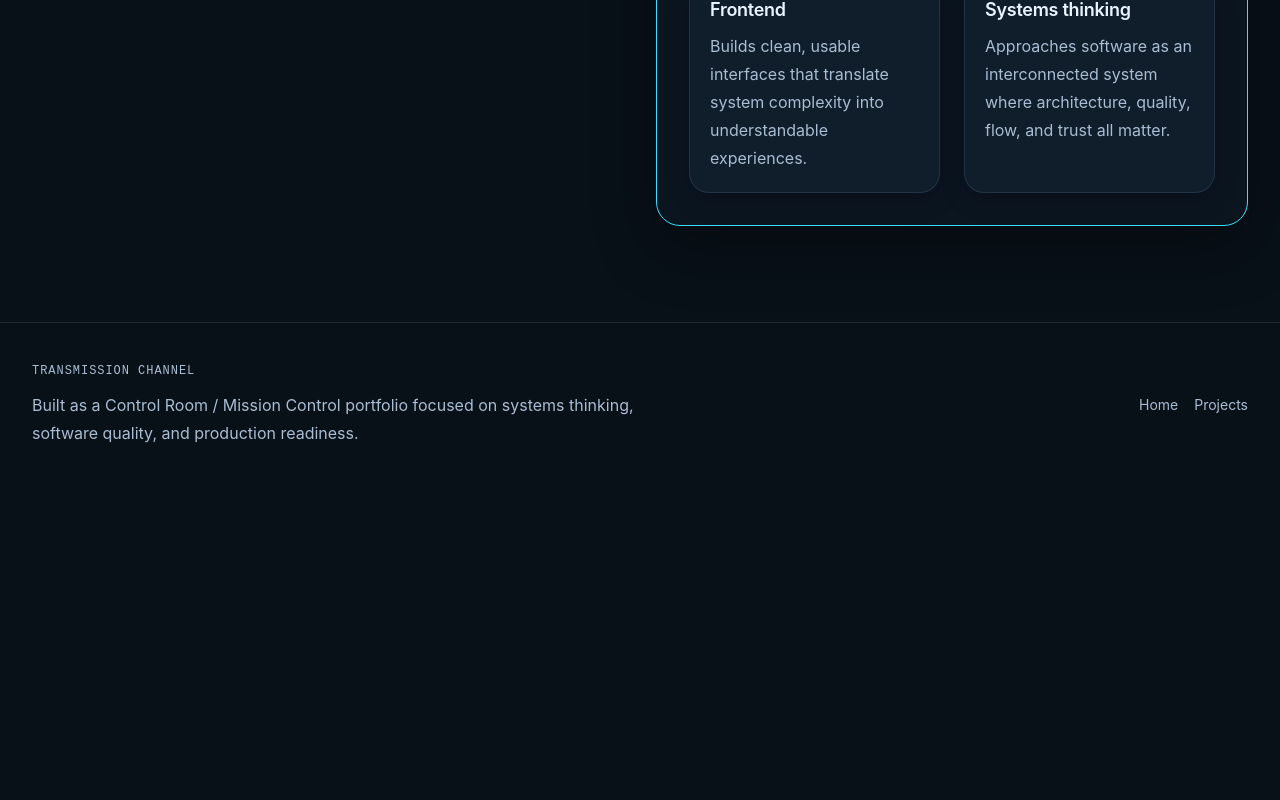
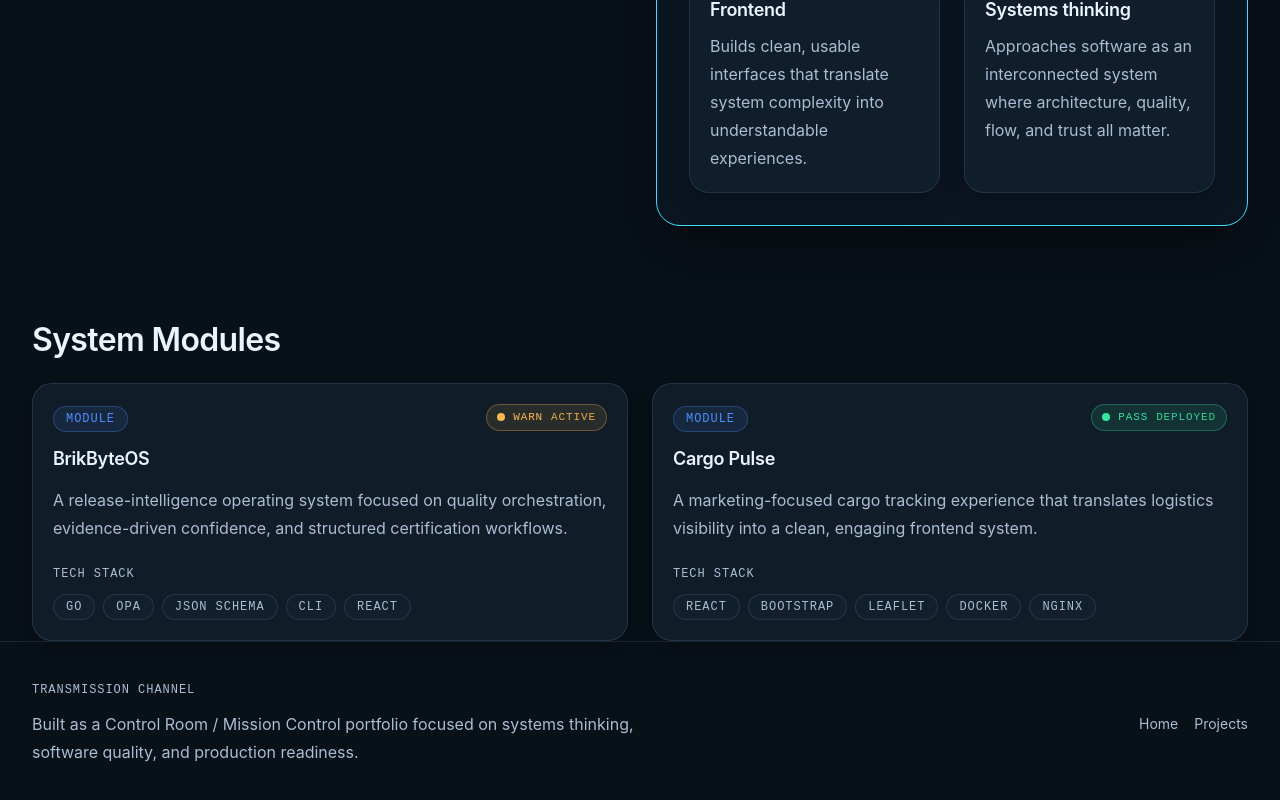
Before and after one commit to thapelomagqazana/thapelo-portfolio, a React (Vite) app: page / in a window 1280 px wide. Shown: the part 2048-2848 px from the top of the page. Before the commit the page ends 2535 px from the top, so only its background shows below. Built offline with nearby package versions, Linux system fonts and the light colour scheme.

Commit message:
feat: implement canonical module card component
Signed-off-by: Thapelo Magqazana <tapsmcgzee8@gmail.com>

```diff
--- a/src/app/App.tsx
+++ b/src/app/App.tsx
@@ -4,33 +4,27 @@ import { HeroSystem } from "../features/hero";
 import { TerminalSimulator } from "../features/terminal";
 import { SystemDashboard } from "../features/dashboard";
 import { AboutSection } from "../features/about";
+import { ModuleCard, DEFAULT_PROJECT_MODULES } from "../features/projects";
 import { MotionProvider } from "./MotionProvider";
 import { ThemeProvider } from "./ThemeProvider";
 import { MainLayout } from "../components/layout-shell";
+import { Section, Container, Grid } from "../components/layout";
+import { Text } from "../components/ui";
 
 /**
  * Root application validation entry component.
  *
- * Responsibilities:
- * - Compose application-wide providers
- * - Use MainLayout as the canonical shell
- * - Render the final “Control Room Hero” experience
- *
  * Validation scope:
- * - Navbar (via MainLayout)
- * - HeroSystem (with preview slot)
+ * - HeroSystem (with preview)
  * - AboutSection
- * - Footer (via MainLayout)
- *
- * Notes:
- * - Terminal + Dashboard are now part of the Hero preview
- * - This represents the final Phase 3 composition
+ * - ModuleCard system
  */
 export default function App(): JSX.Element {
   return (
     <ThemeProvider>
       <MotionProvider>
         <MainLayout>
+          {/* HERO */}
           <HeroSystem
             preview={
               <div className="space-y-4">
@@ -40,7 +34,28 @@ export default function App(): JSX.Element {
             }
           />
 
+          {/* ABOUT */}
           <AboutSection />
+
+          {/* PROJECT MODULES */}
+          <Section space="default" aria-labelledby="projects-title">
+            <Container width="wide">
+              <Text
+                as="h2"
+                variant="h2"
+                id="projects-title"
+                className="mb-6"
+              >
+                System Modules
+              </Text>
+
+              <Grid columns={2} gap="lg">
+                {DEFAULT_PROJECT_MODULES.map((module) => (
+                  <ModuleCard key={module.id} module={module} />
+                ))}
+              </Grid>
+            </Container>
+          </Section>
         </MainLayout>
       </MotionProvider>
     </ThemeProvider>
--- /dev/null
+++ b/src/features/projects/ModuleCard.tsx
@@ -0,0 +1,136 @@
+import type { HTMLAttributes, JSX } from "react";
+
+import { StatusChip, SystemBadge } from "../../components/system";
+import { Badge, Card, Text } from "../../components/ui";
+import { classNames } from "../../lib/classNames";
+import type { ProjectModule, ProjectStatus } from "./projectTypes";
+
+/**
+ * Props for the canonical ModuleCard component.
+ *
+ * Responsibilities:
+ * - Render one project as a bounded system-module summary
+ * - Present name, status, description, and tech stack in a scannable hierarchy
+ * - Optionally support semantic navigation when a module href is provided
+ *
+ * Notes:
+ * - This component remains intentionally bounded
+ * - It does not absorb project-detail logic or analytics concerns
+ */
+export interface ModuleCardProps
+  extends Omit<HTMLAttributes<HTMLElement>, "children"> {
+  /**
+   * Structured module data.
+   */
+  readonly module: ProjectModule;
+}
+
+/**
+ * Maps a project/module status into the canonical PASS/WARN/FAIL-style
+ * status chip vocabulary available in the shared status system.
+ *
+ * Rationale:
+ * - ACTIVE is treated as a live/in-progress state needing attention/focus
+ * - DEPLOYED is treated as a stable success-like state
+ */
+function mapProjectStatusToChipStatus(
+  status: ProjectStatus,
+): "PASS" | "WARN" {
+  return status === "DEPLOYED" ? "PASS" : "WARN";
+}
+
+/**
+ * Renders the inner module-card content once so it can be reused by both
+ * presentational and navigation-enabled modes.
+ */
+function ModuleCardBody({ module }: { readonly module: ProjectModule }): JSX.Element {
+  return (
+    <>
+      <div className="flex flex-wrap items-start justify-between gap-3">
+        <div className="min-w-0 flex-1">
+          <SystemBadge variant="info">module</SystemBadge>
+
+          <Text
+            as="h3"
+            variant="h3"
+            className="mt-4 break-words text-[1.125rem]"
+          >
+            {module.name}
+          </Text>
+        </div>
+
+        <StatusChip
+          status={mapProjectStatusToChipStatus(module.status)}
+          value={module.status}
+          size="sm"
+        />
+      </div>
+
+      <Text variant="body-muted" className="mt-4">
+        {module.description}
+      </Text>
+
+      <div className="mt-6">
+        <Text variant="label">tech stack</Text>
+
+        <div className="mt-3 flex flex-wrap gap-2">
+          {module.techStack.map((tech) => (
+            <Badge key={tech} variant="neutral">
+              {tech}
+            </Badge>
+          ))}
+        </div>
+      </div>
+    </>
+  );
+}
+
+/**
+ * Canonical ModuleCard component.
+ *
+ * Design goals:
+ * - Frame projects as system modules, not generic portfolio tiles
+ * - Keep the visual hierarchy scannable and consistent
+ * - Support both presentational-only and navigation-enabled usage
+ *
+ * Accessibility notes:
+ * - If `href` exists, the card renders as a semantic link wrapper
+ * - If `href` is absent, the card remains presentational
+ * - Status is always conveyed with text, not color alone
+ */
+export function ModuleCard({
+  module,
+  className,
+  ...props
+}: ModuleCardProps): JSX.Element {
+  const cardClasses = classNames(
+    "h-full border-border-subtle bg-bg-800/85 transition duration-200 ease-out",
+    "hover:border-border-active/60 hover:shadow-[var(--shadow-panel-focus)]",
+    className,
+  );
+
+  if (module.href) {
+    return (
+      <a
+        href={module.href}
+        className="block rounded-[var(--radius-panel-lg)] focus:outline-none focus-visible:ring-2 focus-visible:ring-accent-cyan/70 focus-visible:ring-offset-2 focus-visible:ring-offset-bg-900"
+        data-component="module-card"
+        {...props}
+      >
+        <Card className={cardClasses}>
+          <ModuleCardBody module={module} />
+        </Card>
+      </a>
+    );
+  }
+
+  return (
+    <Card
+      className={cardClasses}
+      data-component="module-card"
+      {...props}
+    >
+      <ModuleCardBody module={module} />
+    </Card>
+  );
+}
--- /dev/null
+++ b/src/features/projects/index.ts
@@ -0,0 +1,6 @@
+/**
+ * Shared export boundary for the canonical project-module feature.
+ */
+export * from "./ModuleCard";
+export * from "./projectData";
+export * from "./projectTypes";
--- /dev/null
+++ b/src/features/projects/projectData.ts
@@ -0,0 +1,30 @@
+import type { ProjectModule } from "./projectTypes";
+
+/**
+ * Canonical example module fixtures.
+ *
+ * Purpose:
+ * - Provide bounded data for validation and testing
+ * - Keep module-card rendering driven by structured data
+ * - Support early module-list/grid work without duplicating sample objects
+ */
+export const DEFAULT_PROJECT_MODULES: readonly ProjectModule[] = [
+  {
+    id: "brikbyteos",
+    name: "BrikByteOS",
+    status: "ACTIVE",
+    description:
+      "A release-intelligence operating system focused on quality orchestration, evidence-driven confidence, and structured certification workflows.",
+    techStack: ["Go", "OPA", "JSON Schema", "CLI", "React"],
+    href: "/projects/brikbyteos",
+  },
+  {
+    id: "cargo-pulse",
+    name: "Cargo Pulse",
+    status: "DEPLOYED",
+    description:
+      "A marketing-focused cargo tracking experience that translates logistics visibility into a clean, engaging frontend system.",
+    techStack: ["React", "Bootstrap", "Leaflet", "Docker", "Nginx"],
+    href: "/projects/cargo-pulse",
+  },
+] as const;
--- /dev/null
+++ b/src/features/projects/projectTypes.ts
@@ -0,0 +1,61 @@
+/**
+ * Canonical project-module contracts.
+ *
+ * Purpose:
+ * - Define the bounded data structure used by project presentation surfaces
+ * - Prevent duplicated ad hoc project-card prop shapes
+ * - Keep module listing and future detail routing aligned
+ */
+
+/**
+ * Approved bounded project/module status vocabulary for this phase.
+ *
+ * Notes:
+ * - ACTIVE: currently in-progress, evolving, or being iterated on
+ * - DEPLOYED: available as a shipped or released module
+ */
+export type ProjectStatus = "ACTIVE" | "DEPLOYED";
+
+/**
+ * Canonical project/module summary model.
+ *
+ * This model is intentionally bounded to the fields required by
+ * ModuleCard and near-term project listing features.
+ */
+export interface ProjectModule {
+  /**
+   * Stable unique identifier.
+   *
+   * Used for rendering keys and future route/detail lookup.
+   */
+  readonly id: string;
+
+  /**
+   * Primary user-facing project/module name.
+   */
+  readonly name: string;
+
+  /**
+   * Bounded project/module state.
+   */
+  readonly status: ProjectStatus;
+
+  /**
+   * Concise summary for module/list presentation.
+   *
+   * This must remain scannable and must not expand into full case-study content.
+   */
+  readonly description: string;
+
+  /**
+   * Ordered list of technologies used by the module.
+   */
+  readonly techStack: readonly string[];
+
+  /**
+   * Optional navigation target for module-detail routing.
+   *
+   * If omitted, the card remains presentational only.
+   */
+  readonly href?: string;
+}
```
Also changed, not shown: 2 other files (tests, documents, lock files or other folders).
